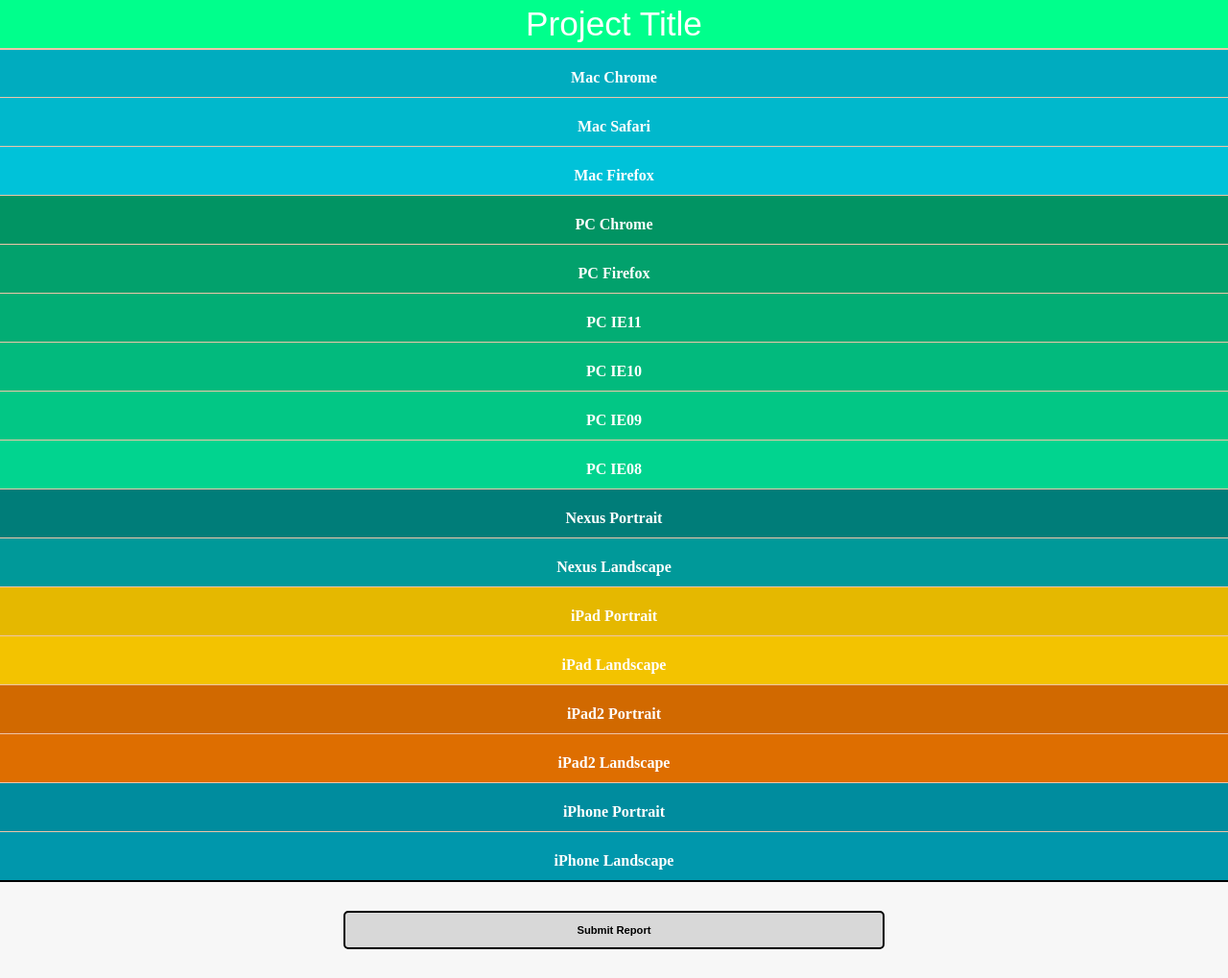
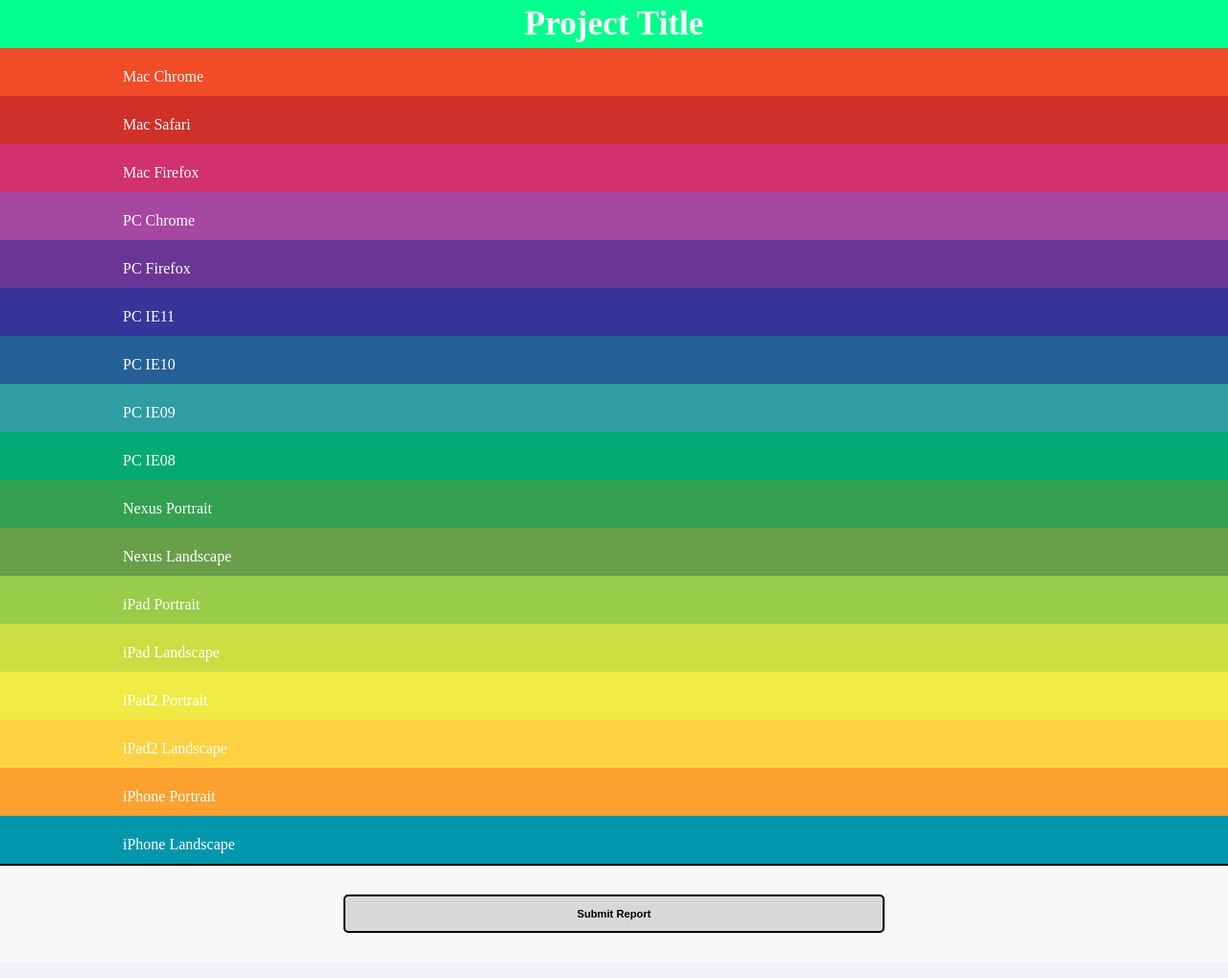
Before and after one commit to PXLbros/QA_APP, a PHP site: page / in a window 1280 px wide. Shown: the whole page at 96% size. After the commit the page ends 972 px from the top, so only its background shows below. Run offline with PHP 8.4, Linux system fonts and the light colour scheme.

Commit message:
first commit

```diff
--- a/index.php
+++ b/index.php
@@ -90,7 +90,9 @@ $types = array
 ?>
 <!DOCTYPE html PUBLIC "-//W3C//DTD XHTML 1.0 Transitional//EN" "http://www.w3.org/TR/xhtml1/DTD/xhtml1-transitional.dtd">
 <html xmlns="http://www.w3.org/1999/xhtml">
-	<head>
+
+<head>
+		<link href='http://fonts.googleapis.com/css?family=Raleway:400,700,100' rel='stylesheet' type='text/css'>
 		<meta name="viewport" content="initial-scale=1, maximum-scale=1">
 		<meta http-equiv="Content-Type" content="text/html; charset=iso-8859-1">
 		<title>QA App | PXL BROS</title>
@@ -122,4 +124,5 @@ $types = array
 		<script src="includes/jquery.min.js"></script>
 		<script src="includes/javascript.js"></script>
 	</body>
+
 </html>
--- a/style/format.css
+++ b/style/format.css
@@ -10,6 +10,7 @@ DESCRIPTION: This document contains the structural formatting files for the acco
 body {
 	margin:0;
 	}
+
 #wrapper {
 	width: 100%;
 	margin-left: auto;
@@ -40,11 +41,19 @@ body {
 	color:white;
 	width: 100%;
 	height:50px;
-	border-top: 1px solid #EEC5A9;
+	/* border-top: 1px solid #EEC5A9; */
 	cursor: pointer;
 	text-align:center;
 	padding-left:0px;
+	display:inline-block;
 	}
+
+.accordionButton h4 {
+	font-family: ‘Raleway’, serif;
+	font-weight: 400;
+	text-align: left;
+	text-indent: 10%;
+}
 
 /* CONTAINER FOR ACCORDION CONTENT */
 .accordionContent {
@@ -56,6 +65,22 @@ body {
 	padding-top:20px;
 	padding-bottom:20px;
 	}
+
+/* RESIZE PADDING-BOTTOM OF ACCORDION CONTENT */
+
+@media only screen
+and (max-width : 500px) {
+	.accordionContent {
+		padding-bottom:13px;
+	}
+}
+
+@media only screen
+and (max-width : 365px) {
+	.accordionContent {
+		padding-bottom:10px;
+	}
+}
 
 /* CONTAINER FOR 3 TEXT INPUT FORMS AND SAVE BUG BUTTON */
 .inputcontainer {
@@ -72,18 +97,29 @@ body {
 	}
 
 .inputcontainer p {
+	font-family: ‘Raleway’, serif;
+	font-weight: 400;
 	margin:0;
 	line-height:2em;
 	font-size:0.9em;
-	font-weight:bold;
 	}
 
-/* STYLES THE TEXT-INPUT BOXES */
+/* STYLES THE TEXT-INPUT BOXES INCLUDING TITLE */
+input[type="text"]
+{
+	font-family: ‘Raleway’, serif;
+	font-weight: 700;
+}
+
+input[type="text"].small-input {
+	font-weight: 400;
+}
+
 .small-input {
 	width:99%;
 	border:none;
-	border-left:2px solid #7C7C7C;
 	background: #F7F7F7;
+	line-height:1.5em;
 	}
 
 .large-input {
@@ -92,7 +128,6 @@ body {
 	min-width:99%;
 	max-height:300px;
 	border:none;
-	border-left: 2px solid #7C7C7C;
 	background: #F7F7F7;
 	padding:1px;
 	}
@@ -107,12 +142,15 @@ body {
 
 /* DIV USED TO POSITION "NO MORE BUGS" AND "+ NEW BUG" BUTTONS */
 .bugsbuttoncontainer p {
+	font-family: ‘Raleway’, serif;
+	font-weight: 400;
 	display: inline;
-	font-size: 1.0em;
+	font-size: 0.9em;
 	width: 100%;
 	margin-right: 2%;
 	margin-left: 0%;
-}
+
+	}
 
 .bugsbuttoncontainer {
 	height:30px;
@@ -123,13 +161,9 @@ body {
 
 .nobugsbutton {
 	border:none;
-	border-bottom:2px solid black;
-	border-top:2px solid black;
-	border-radius: 5px;
-	border-radius: 5px;
 	height:100%;
 	background: #F7F7F7;
-	font-size:1.5em;
+	font-size:0.9em;
 	width:46%;
 	margin-right:2%;
 	margin-left:11%;
@@ -141,12 +175,9 @@ body {
 
 .newbugbutton {
 	border:none;
-	border-bottom:2px solid black;
-	border-top:2px solid black;
-	border-radius: 5px;
 	height:100%;
 	background: #F7F7F7;
-	font-size:1.5em;
+	font-size:0.9em;
 	width:46%;
 	margin-left:2%;
 	text-decoration:none;
@@ -154,6 +185,20 @@ body {
 
 .newbugbutton:link {color:black; text-decoration:none}
 .newbugbutton:visited {color:black; text-decoration:none}
+
+@media only screen
+and (max-width : 500px) {
+	.nobugsbutton {
+		margin-left:23%;
+	}
+}
+
+@media only screen
+and (max-width : 365px) {
+	.nobugsbutton {
+		margin-left:13%;
+	}
+}
 
 /* CONTAINER FOR SUBMIT BUTTON (BOTTOM DIV) */
 .sendreport {
@@ -177,71 +222,67 @@ body {
 /* COLOR CODING FOR DIFFERENT DEVICES */
 
 .mac-1{
-	background:#00ACBF;
+	background:#f24b27;
 	}
 
 .mac-2{
-	background:#00B8CC;
+	background:#cf302a;
 	}
 
 .mac-3{
-	background:#00C2D9;;
+	background:#d1316d;
 	}
 
-
 .pc-1{
-	background:#019463;
+	background:#a647a1;
 	}
 
 .pc-2{
-	background:#02A16C;
+	background:#693695;
 	}
 
 .pc-3{
-	background:#02AD74;
+	background:#37359a;
 	}
 
 .pc-4{
-	background:#02BA7D;
+	background:#256197;
 	}
 
 .pc-5{
-	background:#02C785;
+	background:#309da2;
 	}
 
 .pc-6{
-	background:#01D48F;
+	background:#03aa74;
 	}
 
-
 .nexus-1{
-	background:#007D79;
+	background:#34a152;
 	}
 
 .nexus-2{
-	background:#009999;
+	background:#699f49;
 	}
 
-
 .ipad-1{
-	background:#E5B800;
+	background:#99cc49;
 	}
 
 .ipad-2{
-	background:#F3C300;
+	background:#cade41;
 	}
 
 .ipad2-1{
-	background:#D16900;
+	background:#efea44;
 	}
 
 .ipad2-2{
-	background:#DE6E00;
+	background:#fed142;
 	}
 
-
 .iphone-1{
-	background:#008C9E;
+	background:#ffa130;
 	}
 
 .iphone-2{
```
